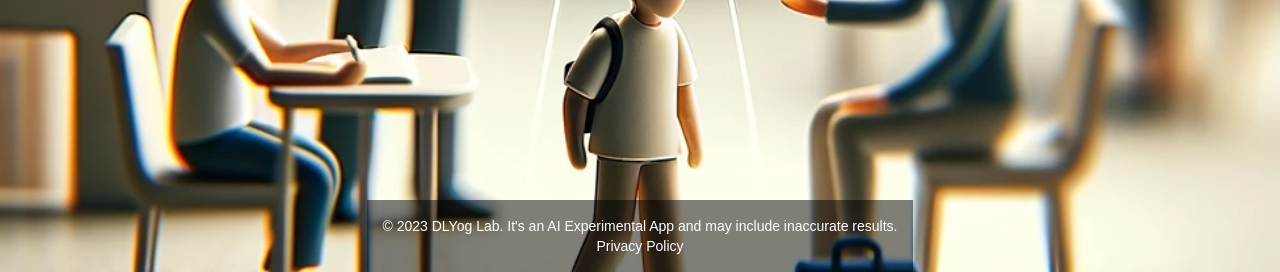
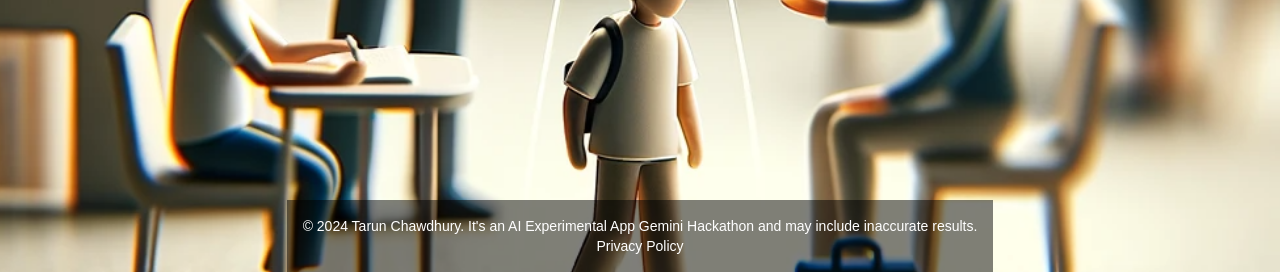
Before and after one commit to tarunchy/IEP-EduAssist-Gemini-App, a Flask app: page / in a window 1280 px wide. Shown: the part 528-800 px from the top of the page. Run offline with Flask 3, Linux system fonts and the light colour scheme; some libraries are stand-ins or nearby versions.

Commit message:
Initial Version

```diff
--- a/templates/login.html
+++ b/templates/login.html
@@ -132,7 +132,7 @@
       <script src="{{ url_for('static', filename='js/app.js') }}"></script>
 
  <footer class="footer p-4 bg-opacity-50 bg-black text-center text-sm">
-    © 2023 DLYog Lab. It's an AI Experimental App and may include inaccurate results.
+    © 2024 Tarun Chawdhury. It's an AI Experimental App Gemini Hackathon and may include inaccurate results.
     <br>
     <a href="https://www.dlyog.com/privacy" class="hover:text-gray-300">Privacy Policy</a>
 </footer>
```
